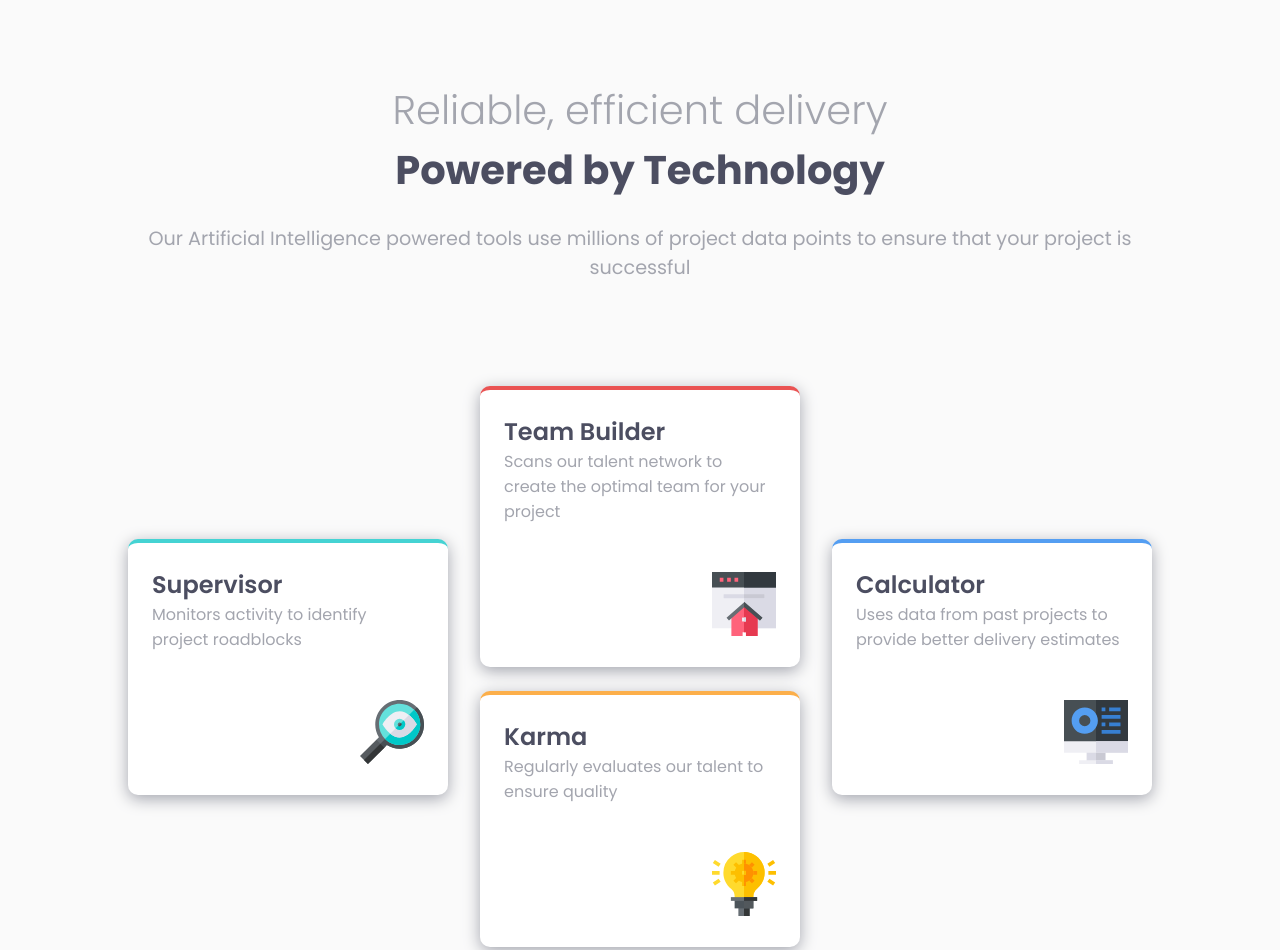
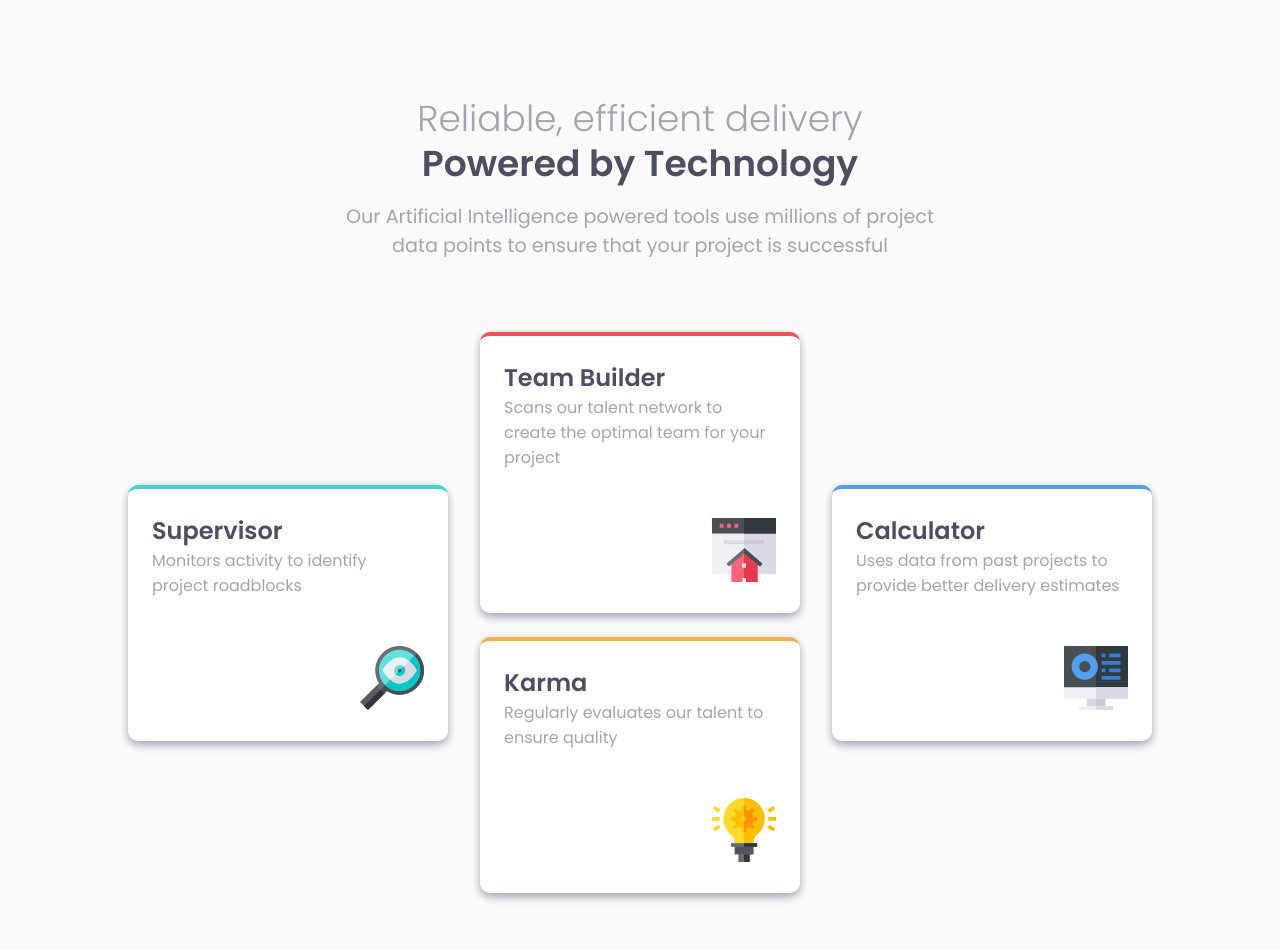
Before and after one commit to MatFrat95/chellenge-006, a plain HTML site: page index.html in a window 1280 px wide. Shown: the top 950 px of the page. Drawn offline with Linux system fonts and the light colour scheme.

Commit message:
changed margins and sizes of header and main text

```diff
--- a/scss/style.scss
+++ b/scss/style.scss
@@ -43,14 +43,16 @@ h2 {
 }
 
 .main {
-	margin: 5rem auto;
+	margin: 6rem auto;
 }
 
 // header
 
 .main__header {
-	font-size: clamp(1.5rem, 5vw, 2.5rem);
+	font-size: clamp(1.5rem, 5vw, 2.25rem);
 	text-align: center;
+	font-weight: 600;
+	line-height: 1.25;
 
 	.header__thin {
 		font-weight: 300;
@@ -58,9 +60,10 @@ h2 {
 	}
 }
 .main__text {
+	margin: 1rem auto 3rem;
+	width: min(600px, 55vw);
 	font-size: var(--text-font-size);
 	text-align: center;
-	margin: 1.5rem 0 5rem;
 }
 
 // card items
@@ -74,7 +77,7 @@ h2 {
 
 	border-radius: 10px;
 	background-color: white;
-	box-shadow: 0 0.25rem 1rem;
+	box-shadow: 0 0.25rem .5rem;
 }
 
 // border card top colors
@@ -111,11 +114,9 @@ h2 {
 	}
 }
 
-
-
 @media (min-width: 900px) {
 	.main__header {
-		width: min(600px, 50vw);
+		width: min(500px, 45vw);
 		margin: 0 auto;
 	}
 	.card__item-box {
```
Also changed, not shown: css/style.css, 1 other file.
